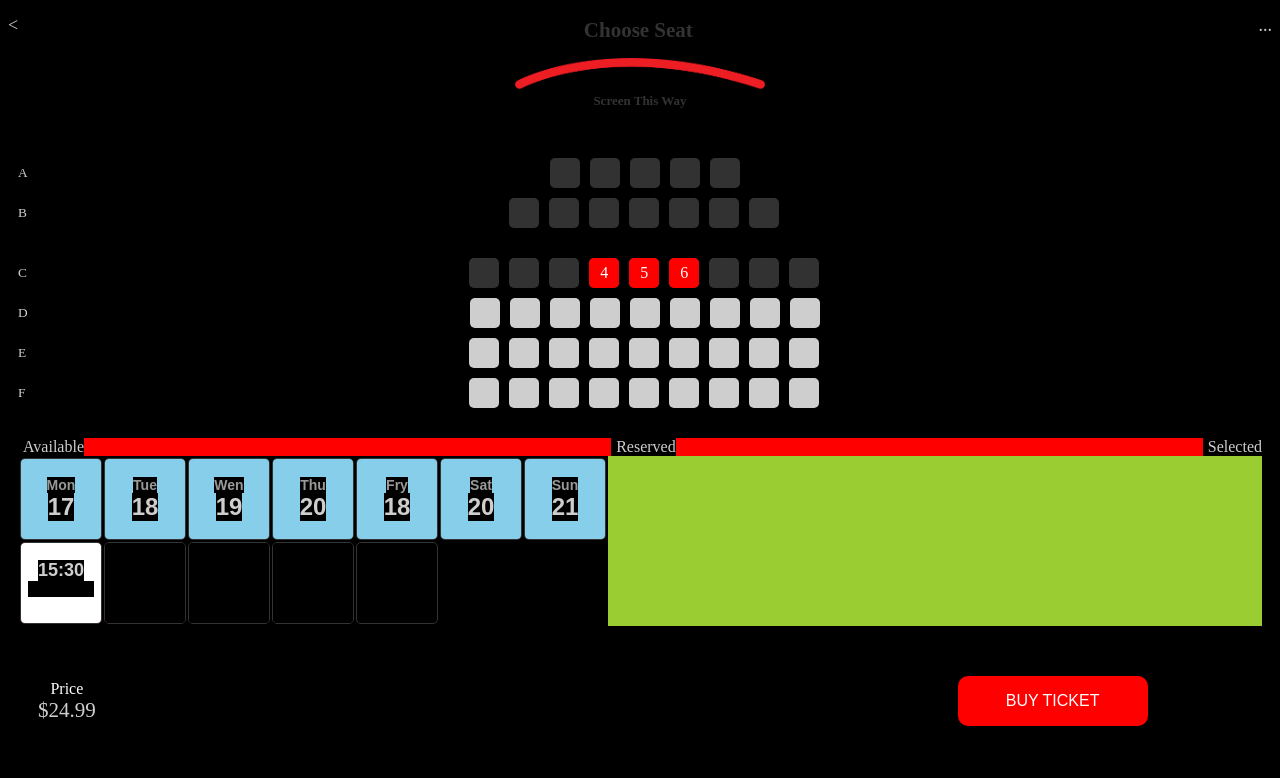
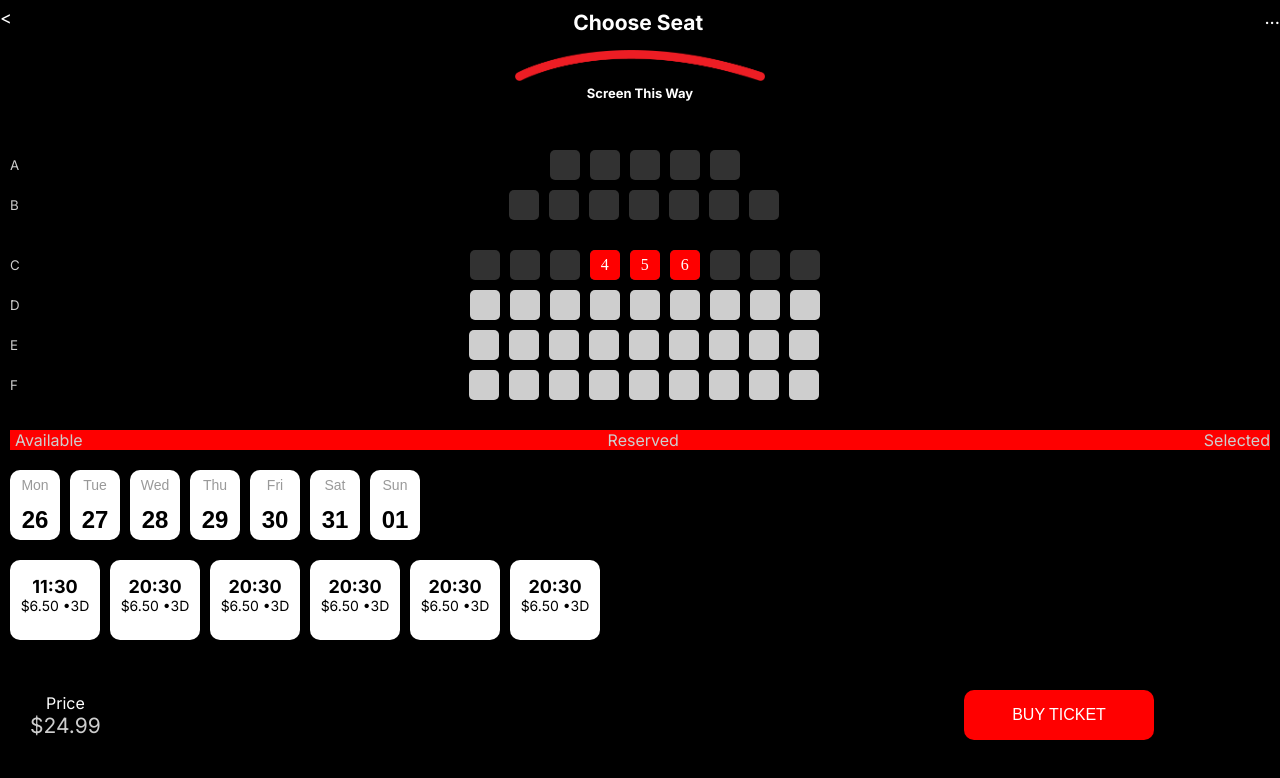
Before and after one commit to jdmartinezrs/proyectMongoII, a website: page public/views/asientos.html in a window 1280 px wide. Drawn offline with Linux system fonts and the light colour scheme.

Commit message:
feat: :sparkles: Seats Frontend Almost Done

```diff
--- a/public/css/asientos.css
+++ b/public/css/asientos.css
@@ -1,7 +1,13 @@
-
-*{
+@import url('https://fonts.googleapis.com/css2?family=Inter:ital,opsz,wght@0,14..32,100..900;1,14..32,100..900&display=swap');
+body{
     color: #CECECE;
     background-color: black;
+    box-sizing: border-box;
+    margin: 0;
+    padding: 0;
+    font-family: "Inter", sans-serif;
+    font-optical-sizing: auto;
+
 }
 .asientos{
     margin-top: 20px;
@@ -109,38 +115,42 @@
 
 .calendar {
     width: 100%;
-    background-color:yellowgreen;
-    color: #fff;
+    color: black;
     font-family: Arial, sans-serif;
     border-collapse: separate;
     overflow: auto;
      margin: auto;
     border-spacing: 5px;
     overflow-x: auto;
+    display: flex;
+    padding: 0;
+    text-align: center;
+    border-radius: 5px;
+    overflow: hidden;
+    margin: 20px 0px ;
   }
 
-  .calendar th, .calendar td {
-    width: 80px;
-    height: 80px;
-    padding: 0;
-    text-align: center;
-    border: 1px solid #333;
-    border-radius: 5px;
-    overflow: hidden;
+
+  .day-container {
+    width: 100%;
+    height: 70px;
+    gap: 10px;
+    display: flex;
   }
 
-  .calendar th.active, .calendar td.active {
-    background-color: #ff0000;
+  .day{
+    display: flex;
+    flex-direction: column;
+    justify-content: space-around;
+    border-radius: 10px;
+    width: 50px;
+    color: black ;
+    background-color: white ;
   }
 
-  .day-container {
-    background: skyblue;
-    width: 80px;
-    height: 100%;
-    display: flex;
-    flex-direction: column;
-    justify-content: center;
-    align-items: center;
+  .day:active {
+    background-color: #ff0000;
+    color: white ;
   }
 
   .weekday {
@@ -154,38 +164,39 @@
   }
 
   .carousel {
+    display: flex;
     width: 100%;
-    height: 100%;
+    flex-direction: row;
     flex-wrap: nowrap;
-    overflow: hidden;
-    position: relative;
+    overflow-x: auto;
+    gap: 10px;
   }
 
-  .carousel:hover .time-slot {
-    animation-play-state: paused;
-  }
+
+
+
 
   .time-slot {
-    width: 100%;
-    height: 100%;
-    position: absolute;
-    top: 0;
-    left: 0;
+    min-width: 90px;
+    height: 80px;
     background-color: #fff;
     color: #000;
     display: flex;
     flex-direction: column;
     justify-content: center;
     align-items: center;
-  flex-wrap: nowrap;
-    overflow: hidden;
-    animation: carousel 10s infinite;
-    opacity: 0;
+    border-radius: 10px;
   }
 
-  .time-slot:nth-child(1) { animation-delay: 0s; }
-  .time-slot:nth-child(2) { animation-delay: 3.33s; }
-  .time-slot:nth-child(3) { animation-delay: 6.66s; }
+  .time-slot:active {
+    background-color: #ff0000;
+    color: white ;
+  }
+  .price:active {
+    background-color: #ff0000;
+    color: white ;
+  }
+
 
   .time {
     font-size: 18px;
@@ -197,10 +208,10 @@
     color: #666;
   }
 
-  @keyframes carousel {
+  /* @keyframes carousel {
     0%, 25% { opacity: 1; }
     33%, 100% { opacity: 0; }
-  }
+  } */
 
 
   .ticket-container {
@@ -225,12 +236,12 @@
   }
 
   .seat-selection {
+
     background-color: black;
     color: white;
     text-align: center;
 
   }
-
 
   .nav {
     display: flex;
@@ -249,31 +260,31 @@
   }
 
   .seat-selection {
-    width: 100%; /* Set your desired width */
-    height: 120px; /* Set your desired height */
+    width: 100%;
+    height: 120px;
   }
   .seat-selection .title {
 
-    font-size: 24px; /* Cambia el tamaño de la fuente */
-    font-weight: bold; /* Cambia el grosor de la fuente */
-    color: #333; /* Cambia el color del texto */
-    text-align: center; /* Centra el texto dentro de su contenedor */
-    margin: 0 auto; /* Asegura que el título esté centrado horizontalmente */
-    padding-top: 50px 0;
+    font-size: 24px;
+    font-weight: bold;
+    color: white;
+    text-align: center;
+    margin: 0 auto;
+    padding-top: 70px 0;
 }
 .screen-indicator .screen-text {
 
-    font-size: 24px; /* Cambia el tamaño de la fuente */
-    font-weight: bold; /* Cambia el grosor de la fuente */
-    color: #333; /* Cambia el color del texto */
-    text-align: center; /* Centra el texto dentro de su contenedor */
-    margin: 0 auto; /* Asegura que el título esté centrado horizontalmente */
+    font-size: 24px;
+    font-weight: bold;
+    color: white;
+    text-align: center;
+    margin: 0 auto;
     margin-top: 100 px ;
 }
 
 
 .price2 {
-    color: white; /* White text */
+    color: white;
     margin-bottom: 10px;
   }
 
@@ -291,23 +302,23 @@
 
     height: 50px;
     width: 190px;
-    border-radius: 10px; /* Redondea todas las esquinas con un radio de 10px */
+    border-radius: 10px;
   }
 
   .ticket-container {
     display: flex;
-    align-items: center; /* Aligns items vertically in the center */
-    justify-content: space-between; /* Ensures button stays on the right */
-    width: 90%; /* Ensures the container takes full width */
+    align-items: center;
+    justify-content: space-between;
+    width: 90%;
 }
 
 .organization {
     display: flex;
-    flex-direction: column; /* Ensures Price and value are stacked */
+    flex-direction: column;
 }
 
 .price2, .value2 {
-    margin: 0; /* Removes any default margins */
+    margin: 0;
 
 }
 
--- a/public/css/styles2.css
+++ b/public/css/styles2.css
@@ -1,3 +1,5 @@
+@import url('https://fonts.googleapis.com/css2?family=Inter:ital,opsz,wght@0,14..32,100..900;1,14..32,100..900&display=swap');
+
 :root {
     --primary-bg: #000;
     --secondary-bg: #111;
@@ -9,6 +11,8 @@
     box-sizing: border-box;
     margin: 0;
     padding: 0;
+    font-family: "Inter", sans-serif;
+    font-optical-sizing: auto;
 }
 
 body {
@@ -120,7 +124,7 @@ body {
 .movie-card {
     flex: 0 0 60%;
     box-sizing: border-box;
-    padding: 20px;
+    padding: 10px;
     text-align: center;
     border-radius: 8px;
     box-shadow: 0 2px 6px rgba(0, 0, 0, 0.1);
@@ -140,19 +144,12 @@ body {
     margin-bottom: 6px;
 }
 
-.movie-title {
-    font-size: 0.75rem;
-    margin-top: 4px;
-    white-space: nowrap;
-    overflow: hidden;
-    text-overflow: ellipsis;
-}
-
 .movie-genre {
     font-size: 0.65rem;
 }
 
 .navigation {
+    align-items: center;
     grid-area: navigation;
     display: flex;
     justify-content: space-around;
@@ -164,12 +161,33 @@ body {
     width: 100%;
     max-width: 100%;
 }
+.navigation a {
+    display: flex;
+    flex-direction: column;
+   align-items: center;
+}
+
+.navigation a img {
+    width: 15px;
+    height: 15px;
+}
+
+.navigation a img {
+    width: 15px;
+    height: 15px;
+    transition: filter 0.3s ease;
+}
+
+.navigation a img:hover {
+    filter: invert(36%) sepia(92%) saturate(7463%) hue-rotate(0deg) brightness(105%) contrast(112%);
+}
 
 .slider-controls {
     position: absolute;
     top: 50%;
     width: 100%;
     display: flex;
+    align-items: center;
     justify-content: space-between;
     transform: translateY(-50%);
 }
@@ -227,13 +245,13 @@ body {
     justify-content: space-between;
     margin-left: 40px;
     margin-right: 40px;
-    font-size: 13px;
+    font-size: 11px;
 }
 
 .contpro {
     padding: auto;
     height: 1000px;
-    row-gap: 10px;
+
 }
 
 .contpro__cont {
@@ -247,7 +265,11 @@ body {
     margin-top: 20px;
     justify-content: space-around;
     margin-right: 20px;
+    flex-direction: row;
+    padding: 8px;
+
 }
+
 
 .contpro__info {
     display: flex;
@@ -258,8 +280,9 @@ body {
 }
 
 .contpro img {
-    width: 45px;
+    width: auto;
     border-radius: 10%;
+
 }
 
 .navigation a{
@@ -268,3 +291,19 @@ body {
     margin-left: 20px;
     align-content: end;
 }
+.nombre{
+    display: flex;
+    justify-content: center;
+    align-items: center;
+    column-gap: 10px;
+    flex-direction: row;
+    font-size: 13px;
+
+}
+.contN{
+    display: flex;
+    flex-direction: column;
+    justify-content: center;
+    align-items: center;
+    font-size: 13px;
+}
--- a/public/views/asientos.html
+++ b/public/views/asientos.html
@@ -105,6 +105,7 @@
                     </div>
                 </div>
             </article>
+
             <article class="asientos__menu">
                 <div class="menu-item">
                     <small></small>
@@ -119,99 +120,83 @@
                     <label>Selected</label>
                 </div>
             </article>
-<div class="calendar"> <table>
-    <tr>
-      <th class="active">
+          </form>
+
+          <div class="calendar">
             <div class="day-container">
+              <div class="day">
                 <span class="weekday">Mon</span>
-          <span class="date">17</span>
+                <span class="date">26</span>
               </div>
-      </th>
-      <th>
-        <div class="day-container">
+              <div class="day">
                 <span class="weekday">Tue</span>
-          <span class="date">18</span>
+                <span class="date">27</span>
               </div>
-      </th>
-      <th>
-        <div class="day-container">
-          <span class="weekday">Wen</span>
-          <span class="date">19</span>
+              <div class="day">
+                <span class="weekday">Wed</span>
+                <span class="date">28</span>
               </div>
-      </th>
-      <th>
-        <div class="day-container">
+
+              <div class="day">
                 <span class="weekday">Thu</span>
-          <span class="date">20</span>
+                <span class="date">29</span>
               </div>
-      </th>
-      <th>
 
-        <div class="day-container">
-            <span class="weekday">Fry</span>
-            <span class="date">18</span>
+              <div class="day">
+                <span class="weekday">Fri</span>
+                <span class="date">30</span>
               </div>
-        </th>
-        <th>
-          <div class="day-container">
+
+              <div class="day">
                 <span class="weekday">Sat</span>
-            <span class="date">20</span>
+                <span class="date">31</span>
               </div>
-        </th>
-        <th>
-          <div class="day-container">
+
+              <div class="day">
                 <span class="weekday">Sun</span>
-            <span class="date">21</span>
+                <span class="date">01</span>
               </div>
-      </th>
-    </tr></div>
+            </div>
+          </div>
 
-                <div>
-                <tr>
-                  <td class="active">
+
+
           <div class="carousel">
             <div class="time-slot">
-                        <span class="time">13:00</span>
-                        <span class="price">$ 5.25 •3D</span>
+              <span class="time">11:30</span>
+              <span class="price">$6.50 •3D</span>
             </div>
-                      <div class="time-slot">
-                        <span class="time">15:30</span>
-                        <span class="price">$ 6.00 •3D</span>
-                      </div>
-                      <div class="time-slot">
-                        <span class="time">18:00</span>
-                        <span class="price">$ 6.50 •3D</span>
-                      </div>
-                    </div>
-                  </td>
-                  <td>
-                    <div class="carousel">
-                      <div class="time-slot">
-                        <span class="time">15:45</span>
-                        <span class="price">$ 5.99 •3D</span>
-                      </div>
-                    </div>
-                  </td>
-                  <td>
-                    <div class="carousel">
-                      <div class="time-slot">
-                        <span class="time">18:50</span>
-                        <span class="price">$ 4.50 •3D</span>
-                      </div>
-                    </div>
-                  </td>
-                  <td>
-                    <div class="carousel">
+
             <div class="time-slot">
               <span class="time">20:30</span>
-                        <span class="price">$ 6.5 •3D</span>
+              <span class="price">$6.50 •3D</span>
             </div>
+
+            <div class="time-slot">
+              <span class="time">20:30</span>
+              <span class="price">$6.50 •3D</span>
             </div>
-                  </td>
-                  <td></td>
-                </tr>
-              </table>
+
+            <div class="time-slot">
+              <span class="time">20:30</span>
+              <span class="price">$6.50 •3D</span>
             </div>
+
+            <div class="time-slot">
+              <span class="time">20:30</span>
+              <span class="price">$6.50 •3D</span>
+            </div>
+
+            <div class="time-slot">
+              <span class="time">20:30</span>
+              <span class="price">$6.50 •3D</span>
+            </div>
+
+
+
+
+          </div>
+
           <div class="ticket-container">
             <div class="organization">
                 <p class="price2">Price</p>
```
Also changed, not shown: public/views/index2.html (+22 -10 lines), public/storage/character.png (added), public/storage/house.png (added), public/storage/lupa.png (added), public/storage/rare.png (added). Lines whose indentation alone changed are shown as unchanged.
